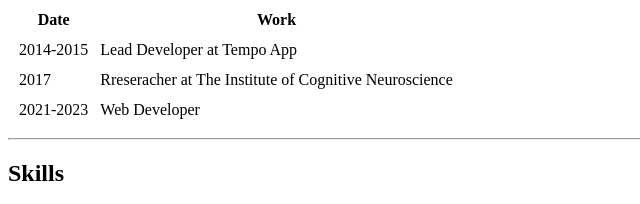
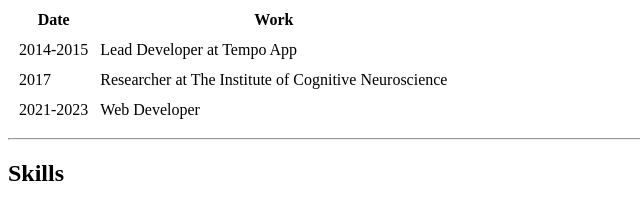
Before and after one commit to jawadkhan203/cv, a plain HTML site: page index.html in a window 1280 px wide. Shown: the part 920-1124 px from the top of the page, 0-640 px from the left. Drawn offline with Linux system fonts and the light colour scheme.

Commit message:
Update index.html

```diff
--- a/index.html
+++ b/index.html
@@ -34,7 +34,7 @@
     </tr>
     <tr>
     <td>2017</td>
-    <td>Rreseracher at The Institute of Cognitive Neuroscience</td>
+    <td>Researcher at The Institute of Cognitive Neuroscience</td>
     </tr>
     <hr>
     <tr>
```
